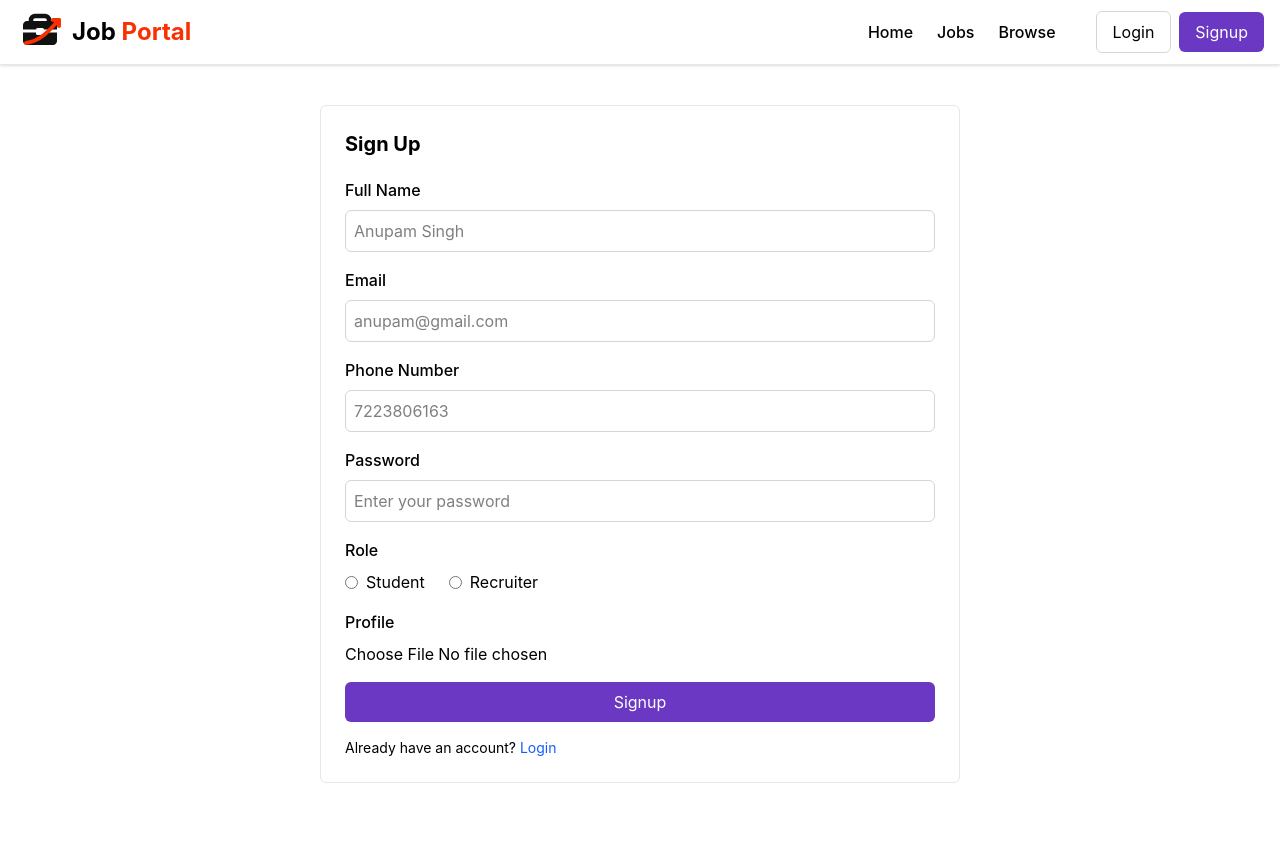
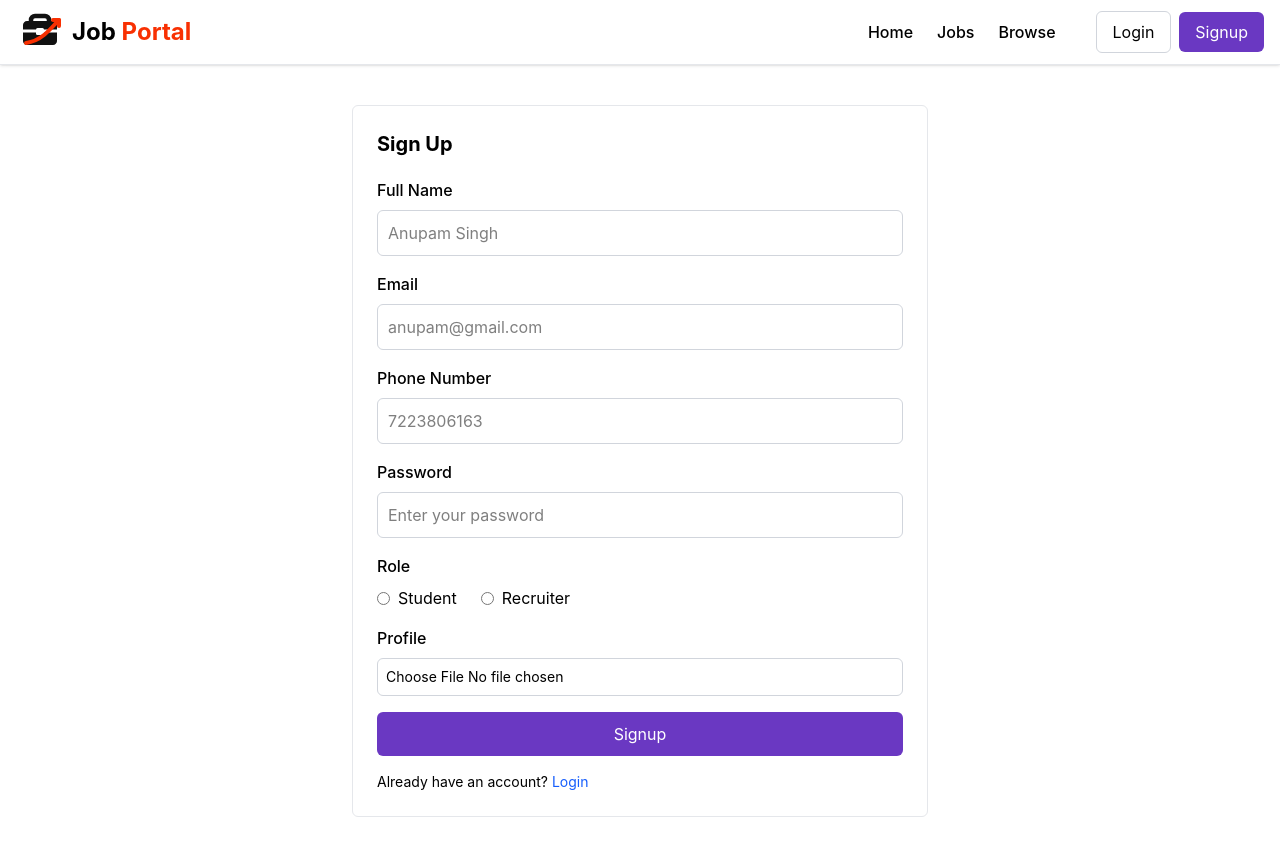
Before and after one commit to anupam-singh239/Jobportal_Youtube, a React (Vite) app in the folder frontend/: page /signup in a window 1280 px wide. Before the commit the page ends 823 px from the top, so only its background shows below. Built offline with nearby package versions, Linux system fonts and the light colour scheme.

Commit message:
Update job portal

```diff
--- a/frontend/src/components/ui/auth/Login.jsx
+++ b/frontend/src/components/ui/auth/Login.jsx
@@ -13,7 +13,11 @@ const Login = () => {
         password: "",
         role: "",
     });
-    const { loading,user } = useSelector(store => store.auth);
+
+    const { loading, user } = useSelector(
+        (store) => store.auth
+    );
+
     const navigate = useNavigate();
     const dispatch = useDispatch();
 
@@ -29,6 +33,7 @@ const Login = () => {
 
         try {
             dispatch(setLoading(true));
+
             const res = await axios.post(
                 `${USER_API_END_POINT}/login`,
                 input,
@@ -41,40 +46,58 @@ const Login = () => {
             );
 
             if (res.data.success) {
+                dispatch(setUser(res.data.user));
                 navigate("/");
-                dispatch(setUser(res.data.user));
                 console.log(res.data.message);
             }
         } catch (error) {
             console.log(error);
+
             console.log(
-                error.response?.data?.message || "Login failed"
+                error.response?.data?.message ||
+                    "Login failed"
             );
         } finally {
             dispatch(setLoading(false));
         }
     };
 
-    useEffect(() =>{
-        if(user){
+    useEffect(() => {
+        if (user) {
             navigate("/");
         }
-    })
+    }, [user, navigate]);
 
     return (
-        <div>
+        <div className="min-h-screen">
             <Navbar />
 
-            <div className="flex items-center justify-center max-w-7xl mx-auto">
+            {/* ================= LOGIN CONTAINER ================= */}
+
+            <div className="flex items-center justify-center w-full max-w-7xl mx-auto px-4 sm:px-6">
                 <form
                     onSubmit={submitHandler}
-                    className="w-1/2 border border-gray-200 rounded-md p-6 my-10"
+                    className="
+                        w-full
+                        sm:w-[90%]
+                        md:w-1/2
+                        lg:w-1/2
+                        max-w-xl
+                        border
+                        border-gray-200
+                        rounded-md
+                        p-5
+                        sm:p-6
+                        my-6
+                        sm:my-10
+                    "
                 >
                     <h1 className="font-bold text-xl mb-5">
                         Login
                     </h1>
 
-                    {/* Email */}
+                    {/* ================= EMAIL ================= */}
+
                     <div className="my-4">
                         <label className="block mb-2 font-medium">
                             Email
@@ -86,12 +109,21 @@ const Login = () => {
                             name="email"
                             onChange={changeEventHandler}
                             placeholder="anupam@gmail.com"
-                            className="w-full border border-gray-300 rounded-md p-2"
+                            className="
+                                w-full
+                                border
+                                border-gray-300
+                                rounded-md
+                                p-2.5
+                                outline-none
+                                focus:border-[#6A38C2]
+                            "
                             required
                         />
                     </div>
 
-                    {/* Password */}
+                    {/* ================= PASSWORD ================= */}
+
                     <div className="my-4">
                         <label className="block mb-2 font-medium">
                             Password
@@ -103,28 +135,43 @@ const Login = () => {
                             name="password"
                             onChange={changeEventHandler}
                             placeholder="Enter your password"
-                            className="w-full border border-gray-300 rounded-md p-2"
+                            className="
+                                w-full
+                                border
+                                border-gray-300
+                                rounded-md
+                                p-2.5
+                                outline-none
+                                focus:border-[#6A38C2]
+                            "
                             required
                         />
                     </div>
 
-                    {/* Role */}
+                    {/* ================= ROLE ================= */}
+
                     <div className="my-4">
                         <label className="block mb-2 font-medium">
                             Role
                         </label>
 
-                        <div className="flex items-center gap-6">
+                        <div className="flex items-center gap-5 sm:gap-6 flex-wrap">
 
                             <label className="flex items-center gap-2 cursor-pointer">
                                 <input
                                     type="radio"
                                     name="role"
                                     value="student"
-                                    checked={input.role === "student"}
-                                    onChange={changeEventHandler}
+                                    checked={
+                                        input.role ===
+                                        "student"
+                                    }
+                                    onChange={
+                                        changeEventHandler
+                                    }
                                 />
-                                Student
+
+                                <span>Student</span>
                             </label>
 
                             <label className="flex items-center gap-2 cursor-pointer">
@@ -132,29 +179,65 @@ const Login = () => {
                                     type="radio"
                                     name="role"
                                     value="recruiter"
-                                    checked={input.role === "recruiter"}
-                                    onChange={changeEventHandler}
+                                    checked={
+                                        input.role ===
+                                        "recruiter"
+                                    }
+                                    onChange={
+                                        changeEventHandler
+                                    }
                                 />
-                                Recruiter
+
+                                <span>Recruiter</span>
                             </label>
 
                         </div>
                     </div>
-                    {
-                        loading ? <button className="w-full my-4"><Loader2 className='mr-2 h-4 w-4 animate-spin' />Please wait </button> : <button
+
+                    {/* ================= LOGIN BUTTON ================= */}
+
+                    {loading ? (
+                        <button
+                            type="button"
+                            disabled
+                            className="
+                                w-full
+                                my-4
+                                flex
+                                items-center
+                                justify-center
+                                bg-gray-400
+                                text-white
+                                py-2
+                                rounded-md
+                            "
+                        >
+                            <Loader2 className="mr-2 h-4 w-4 animate-spin" />
+
+                            Please wait
+                        </button>
+                    ) : (
+                        <button
                             type="submit"
-                            className="w-full bg-[#6A38C2] hover:bg-[#5b2fa8] text-white py-2 rounded-md"
+                            className="
+                                w-full
+                                bg-[#6A38C2]
+                                hover:bg-[#5b2fa8]
+                                text-white
+                                py-2.5
+                                rounded-md
+                                transition
+                            "
                         >
                             Login
                         </button>
-                    }
+                    )}
 
-                    {/* Login Button */}
+                    {/* ================= SIGNUP ================= */}
 
-
-                    {/* Signup */}
                     <p className="mt-4 text-sm">
                         Don't have an account?{" "}
+
                         <Link
                             to="/signup"
                             className="text-blue-600 hover:underline"
--- a/frontend/src/components/ui/auth/Signup.jsx
+++ b/frontend/src/components/ui/auth/Signup.jsx
@@ -4,8 +4,7 @@ import Navbar from "../shared/Navbar";
 import axios from "axios";
 import { USER_API_END_POINT } from "@/utils/constant";
 import { useDispatch, useSelector } from "react-redux";
-import store from "@/redux/store";
-import { setLoading } from "@/redux/authSlice";
+import { setLoading, setUser } from "@/redux/authSlice";
 import { Loader2 } from "lucide-react";
 
 const Signup = () => {
@@ -19,7 +18,11 @@ const Signup = () => {
     });
 
     const navigate = useNavigate();
-    const {loading , user} = useSelector(store=>store.auth);
+
+    const { loading, user } = useSelector(
+        (store) => store.auth
+    );
+
     const dispatch = useDispatch();
 
     const changeEventHandler = (e) => {
@@ -41,18 +44,41 @@ const Signup = () => {
 
         const formData = new FormData();
 
-        formData.append("fullname", input.fullname);
-        formData.append("email", input.email);
-        formData.append("phoneNumber", input.phoneNumber);
-        formData.append("password", input.password);
-        formData.append("role", input.role);
+        formData.append(
+            "fullname",
+            input.fullname
+        );
+
+        formData.append(
+            "email",
+            input.email
+        );
+
+        formData.append(
+            "phoneNumber",
+            input.phoneNumber
+        );
+
+        formData.append(
+            "password",
+            input.password
+        );
+
+        formData.append(
+            "role",
+            input.role
+        );
 
         if (input.file) {
-            formData.append("file", input.file);
+            formData.append(
+                "file",
+                input.file
+            );
         }
 
         try {
             dispatch(setLoading(true));
+
             const res = await axios.post(
                 `${USER_API_END_POINT}/register`,
                 formData,
@@ -63,38 +89,64 @@ const Signup = () => {
 
             if (res.data.success) {
                 navigate("/login");
-                console.log(res.data.message);
+
+                console.log(
+                    res.data.message
+                );
             }
         } catch (error) {
             console.log(error);
+
             console.log(
-                error.response?.data?.message || "Signup failed"
+                error.response?.data?.message ||
+                    "Signup failed"
             );
-            console.log("STATUS:", error.response?.status);
-        } finally{
+
+            console.log(
+                "STATUS:",
+                error.response?.status
+            );
+        } finally {
             dispatch(setLoading(false));
         }
     };
-    useEffect(() =>{
-            if(user){
-                navigate("/");
-            }
-        })
+
+    useEffect(() => {
+        if (user) {
+            navigate("/");
+        }
+    }, [user, navigate]);
 
     return (
-        <div>
+        <div className="min-h-screen">
             <Navbar />
 
-            <div className="flex items-center justify-center max-w-7xl mx-auto">
+            {/* ================= SIGNUP CONTAINER ================= */}
+
+            <div className="flex items-center justify-center w-full max-w-7xl mx-auto px-4 sm:px-6">
                 <form
                     onSubmit={submitHandler}
-                    className="w-1/2 border border-gray-200 rounded-md p-6 my-10"
+                    className="
+                        w-full
+                        sm:w-[90%]
+                        md:w-1/2
+                        lg:w-1/2
+                        max-w-xl
+                        border
+                        border-gray-200
+                        rounded-md
+                        p-5
+                        sm:p-6
+                        my-6
+                        sm:my-10
+                    "
                 >
                     <h1 className="font-bold text-xl mb-5">
                         Sign Up
                     </h1>
 
-                    {/* Full Name */}
+                    {/* ================= FULL NAME ================= */}
+
                     <div className="my-4">
                         <label className="block mb-2 font-medium">
                             Full Name
@@ -104,14 +156,25 @@ const Signup = () => {
                             type="text"
                             value={input.fullname}
                             name="fullname"
-                            onChange={changeEventHandler}
+                            onChange={
+                                changeEventHandler
+                            }
                             placeholder="Anupam Singh"
-                            className="w-full border border-gray-300 rounded-md p-2"
+                            className="
+                                w-full
+                                border
+                                border-gray-300
+                                rounded-md
+                                p-2.5
+                                outline-none
+                                focus:border-[#6A38C2]
+                            "
                             required
                         />
                     </div>
 
-                    {/* Email */}
+                    {/* ================= EMAIL ================= */}
+
                     <div className="my-4">
                         <label className="block mb-2 font-medium">
                             Email
@@ -121,14 +184,25 @@ const Signup = () => {
                             type="email"
                             value={input.email}
                             name="email"
-                            onChange={changeEventHandler}
+                            onChange={
+                                changeEventHandler
+                            }
                             placeholder="anupam@gmail.com"
-                            className="w-full border border-gray-300 rounded-md p-2"
+                            className="
+                                w-full
+                                border
+                                border-gray-300
+                                rounded-md
+                                p-2.5
+                                outline-none
+                                focus:border-[#6A38C2]
+                            "
                             required
                         />
                     </div>
 
-                    {/* Phone Number */}
+                    {/* ================= PHONE ================= */}
+
                     <div className="my-4">
                         <label className="block mb-2 font-medium">
                             Phone Number
@@ -138,14 +212,25 @@ const Signup = () => {
                             type="tel"
                             value={input.phoneNumber}
                             name="phoneNumber"
-                            onChange={changeEventHandler}
+                            onChange={
+                                changeEventHandler
+                            }
                             placeholder="7223806163"
-                            className="w-full border border-gray-300 rounded-md p-2"
+                            className="
+                                w-full
+                                border
+                                border-gray-300
+                                rounded-md
+                                p-2.5
+                                outline-none
+                                focus:border-[#6A38C2]
+                            "
                             required
                         />
                     </div>
 
-                    {/* Password */}
+                    {/* ================= PASSWORD ================= */}
+
                     <div className="my-4">
                         <label className="block mb-2 font-medium">
                             Password
@@ -155,31 +240,48 @@ const Signup = () => {
                             type="password"
                             value={input.password}
                             name="password"
-                            onChange={changeEventHandler}
+                            onChange={
+                                changeEventHandler
+                            }
                             placeholder="Enter your password"
-                            className="w-full border border-gray-300 rounded-md p-2"
+                            className="
+                                w-full
+                                border
+                                border-gray-300
+                                rounded-md
+                                p-2.5
+                                outline-none
+                                focus:border-[#6A38C2]
+                            "
                             required
                         />
                     </div>
 
-                    {/* Role */}
+                    {/* ================= ROLE ================= */}
+
                     <div className="my-4">
                         <label className="block mb-2 font-medium">
                             Role
                         </label>
 
-                        <div className="flex items-center gap-6">
+                        <div className="flex items-center gap-5 sm:gap-6 flex-wrap">
 
                             <label className="flex items-center gap-2 cursor-pointer">
                                 <input
                                     type="radio"
                                     name="role"
                                     value="student"
-                                    checked={input.role === "student"}
-                                    onChange={changeEventHandler}
+                                    checked={
+                                        input.role ===
+                                        "student"
+                                    }
+                                    onChange={
+                                        changeEventHandler
+                                    }
                                     required
                                 />
-                                Student
+
+                                <span>Student</span>
                             </label>
 
                             <label className="flex items-center gap-2 cursor-pointer">
@@ -187,16 +289,23 @@ const Signup = () => {
                                     type="radio"
                                     name="role"
                                     value="recruiter"
-                                    checked={input.role === "recruiter"}
-                                    onChange={changeEventHandler}
+                                    checked={
+                                        input.role ===
+                                        "recruiter"
+                                    }
+                                    onChange={
+                                        changeEventHandler
+                                    }
                                 />
-                                Recruiter
+
+                                <span>Recruiter</span>
                             </label>
 
                         </div>
                     </div>
 
-                    {/* Profile Image */}
+                    {/* ================= PROFILE IMAGE ================= */}
+
                     <div className="my-4">
                         <label className="block mb-2 font-medium">
                             Profile
@@ -205,24 +314,68 @@ const Signup = () => {
                         <input
                             type="file"
                             accept="image/*"
-                            onChange={changeFileHandler}
-                            className="w-full cursor-pointer"
+                            onChange={
+                                changeFileHandler
+                            }
+                            className="
+                                block
+                                w-full
+                                max-w-full
+                                cursor-pointer
+                                text-sm
+                                border
+                                border-gray-300
+                                rounded-md
+                                p-2
+                                overflow-hidden
+                            "
                         />
                     </div>
 
-                    {/* Signup Button */}
-                    {
-                        loading ? <button className="w-full my-4"><Loader2 className='mr-2 h-4 w-4 animate-spin' />Please wait </button> : <button
+                    {/* ================= SIGNUP BUTTON ================= */}
+
+                    {loading ? (
+                        <button
+                            type="button"
+                            disabled
+                            className="
+                                w-full
+                                my-4
+                                flex
+                                items-center
+                                justify-center
+                                bg-gray-400
+                                text-white
+                                py-2.5
+                                rounded-md
+                            "
+                        >
+                            <Loader2 className="mr-2 h-4 w-4 animate-spin" />
+
+                            Please wait
+                        </button>
+                    ) : (
+                        <button
                             type="submit"
-                            className="w-full bg-[#6A38C2] hover:bg-[#5b2fa8] text-white py-2 rounded-md"
+                            className="
+                                w-full
+                                bg-[#6A38C2]
+                                hover:bg-[#5b2fa8]
+                                text-white
+                                py-2.5
+                                rounded-md
+                                transition
+                            "
                         >
                             Signup
                         </button>
-                    }
+                    )}
 
-                    {/* Login Link */}
+                    {/* ================= LOGIN ================= */}
+
                     <p className="mt-4 text-sm">
                         Already have an account?{" "}
+
                         <Link
                             to="/login"
                             className="text-blue-600 hover:underline"
```
Also changed, not shown: frontend/src/components/FilterCard.jsx (+12 -3 lines), frontend/src/components/Jobs.jsx (+12 -18 lines).
